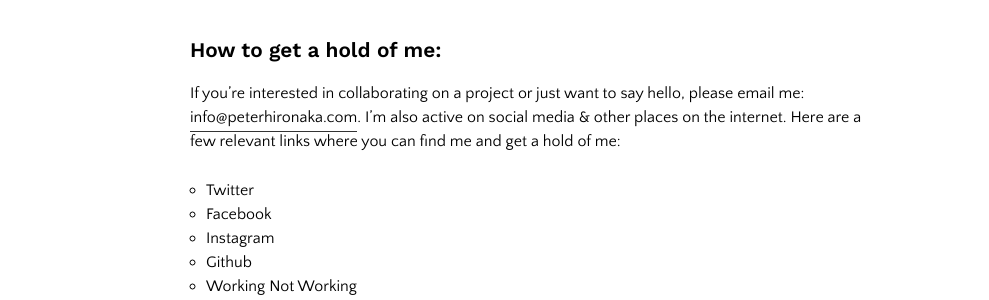
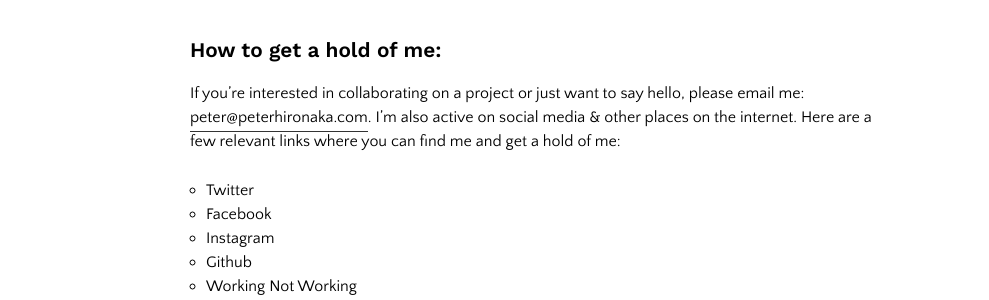
Before and after one commit to PHironaka/p-hironaka, a Jekyll site: the page built from information.md, in a window 1280 px wide. Shown: the part 514-814 px from the top of the page, without its empty margins (145-1134 px from the left). Built offline with Jekyll 4.4.1, drawn with Linux system fonts in a browser that asks for light colours; nearby versions of some CDN libraries; library files that are not in the unit come from our copies.

Commit message:
Updated Information

```diff
--- a/information.md
+++ b/information.md
@@ -26,7 +26,7 @@
 
 
 ### How to get a hold of me:
-If you're interested in collaborating on a project or just want to say hello, please email me: [info@peterhironaka.com](mailto:info@peterhironaka.com). I'm also active on social media & other places on the internet. Here are a few relevant links where you can find me and get a hold of me:
+If you're interested in collaborating on a project or just want to say hello, please email me: [peter@peterhironaka.com](mailto:peter@peterhironaka.com). I'm also active on social media & other places on the internet. Here are a few relevant links where you can find me and get a hold of me:
 
 - [Twitter](https://twitter.com/peterhironaka)
 - [Facebook](https://facebook.com/peterhironaka)
```
